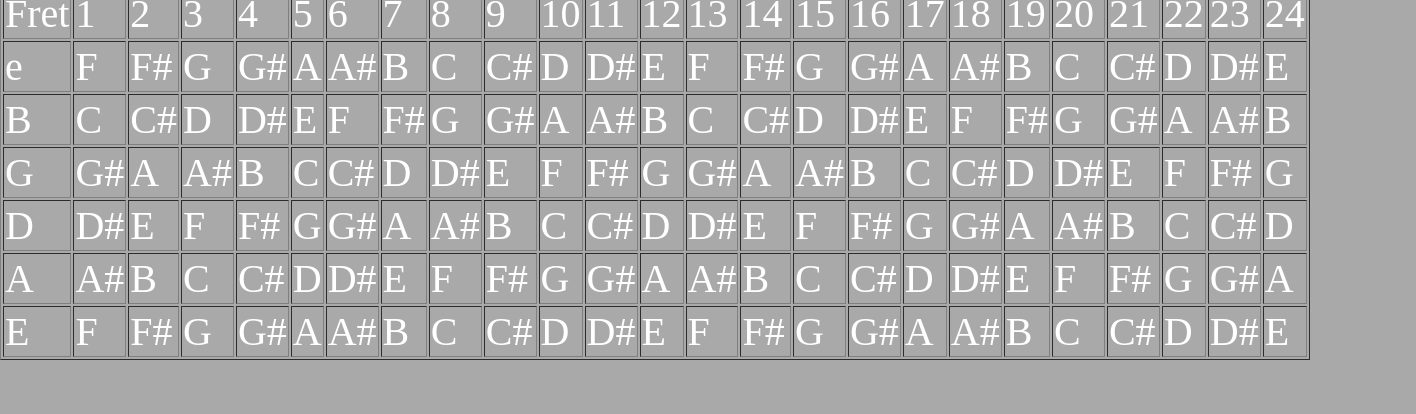
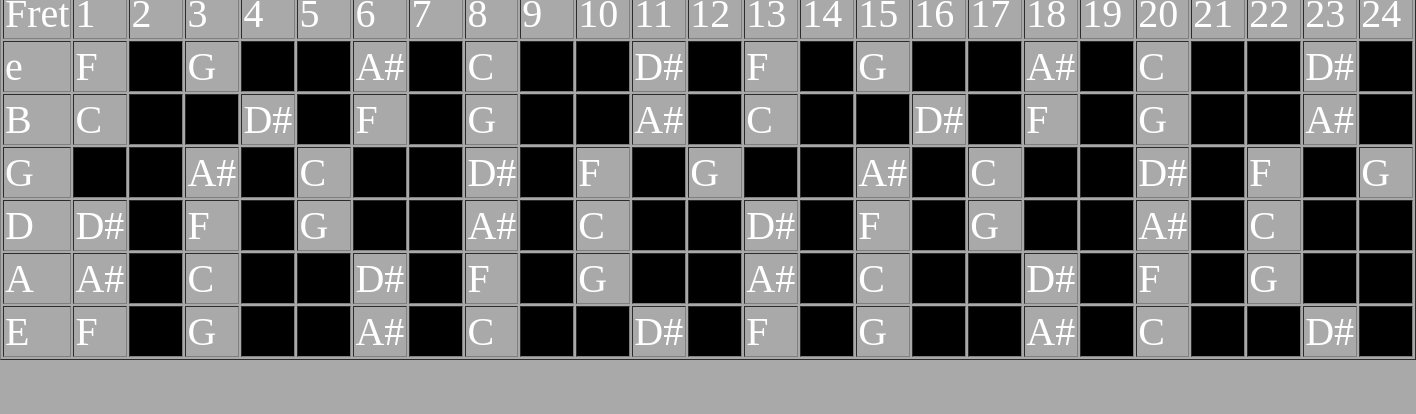
Before and after one commit to D-Pats/six-string-sage, a plain HTML site: page frontend/index.html in a window 1280 px wide. Shown: the part 386-800 px from the top of the page, 1416 px wide, since content can reach past the window. Drawn offline with Linux system fonts and the light colour scheme.

Commit message:
notes in scale of selected chord are now shown as a black block on the fretboard and given the same width box as the other notes

```diff
--- a/frontend/script.js
+++ b/frontend/script.js
@@ -257,30 +257,80 @@ document.addEventListener("DOMContentLoaded", function () {
           cell.appendChild(cellText);
           row.appendChild(cell);
         } else if ((i === 1 || i === 6) && j > 0) {
+          if (
+            chordsData[getRootNote()].scaleNotes.includes(allNotesTwo[stringE])
+          ) {
+            cell.setAttribute("id", "in-scale");
+            const cellText = document.createTextNode(`O`);
+            cell.appendChild(cellText);
+            row.appendChild(cell);
+            stringE++;
+          } else {
             const cellText = document.createTextNode(`${allNotesTwo[stringE]}`);
             cell.appendChild(cellText);
             row.appendChild(cell);
             stringE++;
+          }
         } else if (i === 2 && j > 0) {
+          if (
+            chordsData[getRootNote()].scaleNotes.includes(allNotesTwo[stringB])
+          ) {
+            cell.setAttribute("id", "in-scale");
+            const cellText = document.createTextNode(`O`);
+            cell.appendChild(cellText);
+            row.appendChild(cell);
+            stringB++;
+          } else {
             const cellText = document.createTextNode(`${allNotesTwo[stringB]}`);
             cell.appendChild(cellText);
             row.appendChild(cell);
             stringB++;
+          }
         } else if (i === 3 && j > 0) {
+          if (
+            chordsData[getRootNote()].scaleNotes.includes(allNotesTwo[stringG])
+          ) {
+            cell.setAttribute("id", "in-scale");
+            const cellText = document.createTextNode(`O`);
+            cell.appendChild(cellText);
+            row.appendChild(cell);
+            stringG++;
+          } else {
             const cellText = document.createTextNode(`${allNotesTwo[stringG]}`);
             cell.appendChild(cellText);
             row.appendChild(cell);
             stringG++;
+          }
         } else if (i === 4 && j > 0) {
+          if (
+            chordsData[getRootNote()].scaleNotes.includes(allNotesTwo[stringD])
+          ) {
+            cell.setAttribute("id", "in-scale");
+            const cellText = document.createTextNode(`O`);
+            cell.appendChild(cellText);
+            row.appendChild(cell);
+            stringD++;
+          } else {
             const cellText = document.createTextNode(`${allNotesTwo[stringD]}`);
             cell.appendChild(cellText);
             row.appendChild(cell);
             stringD++;
+          }
         } else if (i === 5 && j > 0) {
+          if (
+            chordsData[getRootNote()].scaleNotes.includes(allNotesTwo[stringA])
+          ) {
+            cell.setAttribute("id", "in-scale");
+            const cellText = document.createTextNode(`O`);
+            cell.appendChild(cellText);
+            row.appendChild(cell);
+            stringA++;
+          } else {
             const cellText = document.createTextNode(`${allNotesTwo[stringA]}`);
             cell.appendChild(cellText);
             row.appendChild(cell);
             stringA++;
+          }
         }
       }
 
@@ -294,6 +344,11 @@ document.addEventListener("DOMContentLoaded", function () {
     scaleDiagramDisplay.appendChild(tbl);
     // sets the border attribute of tbl to '2'
     tbl.setAttribute("border", "1");
+  }
+
+  function isInScale(note) {
+    if (chordsData[getRootNote()].scaleNotes.includes(note)) {
+    }
   }
 
   //Event listeners
--- a/frontend/sixstringsage.css
+++ b/frontend/sixstringsage.css
@@ -17,3 +17,9 @@ body {
     color: white;
     font-size: 40px;
 }
+
+#in-scale {
+    background-color: black;
+    color: black;
+    min-width: 50px;
+}
```
Lines whose indentation alone changed are shown as unchanged.
